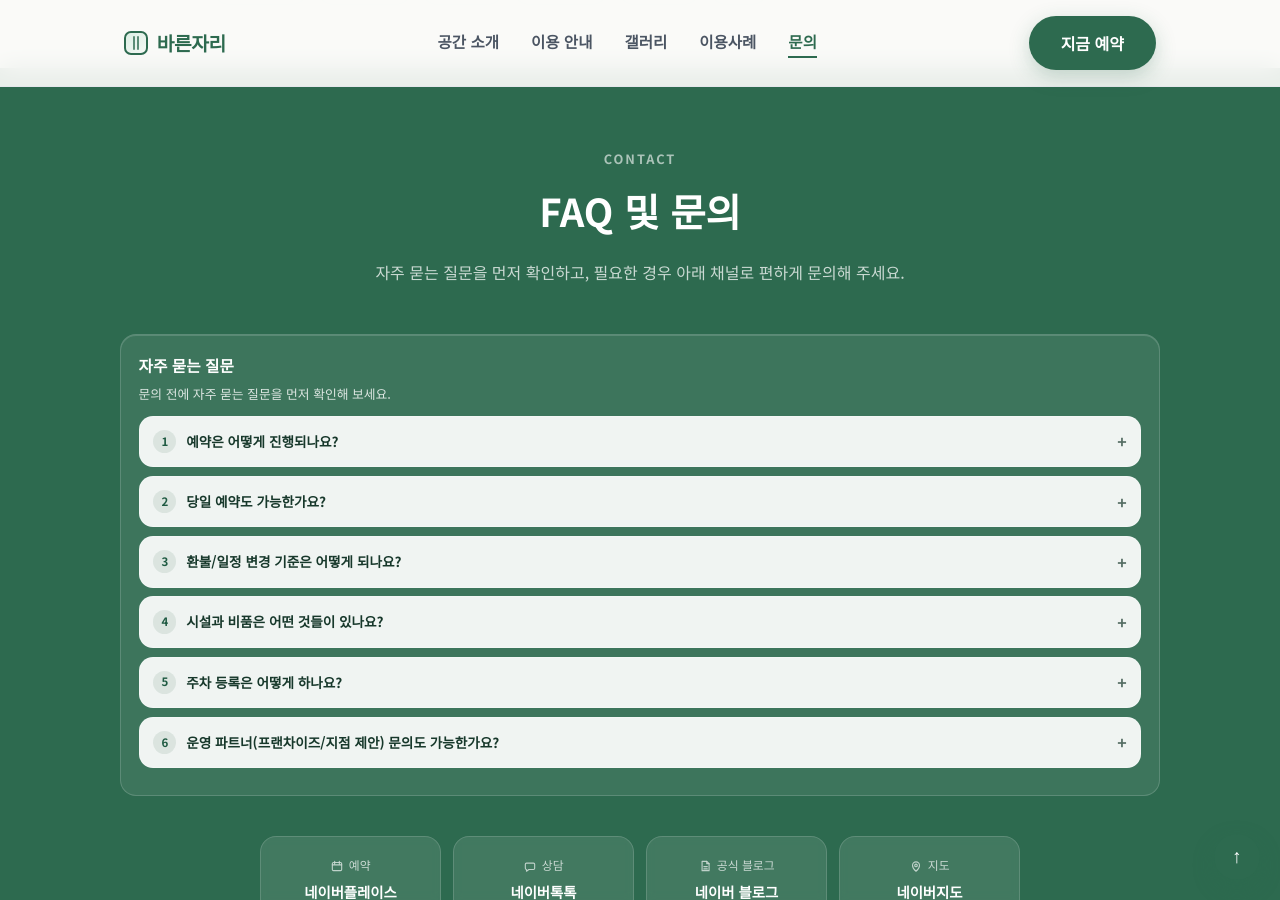
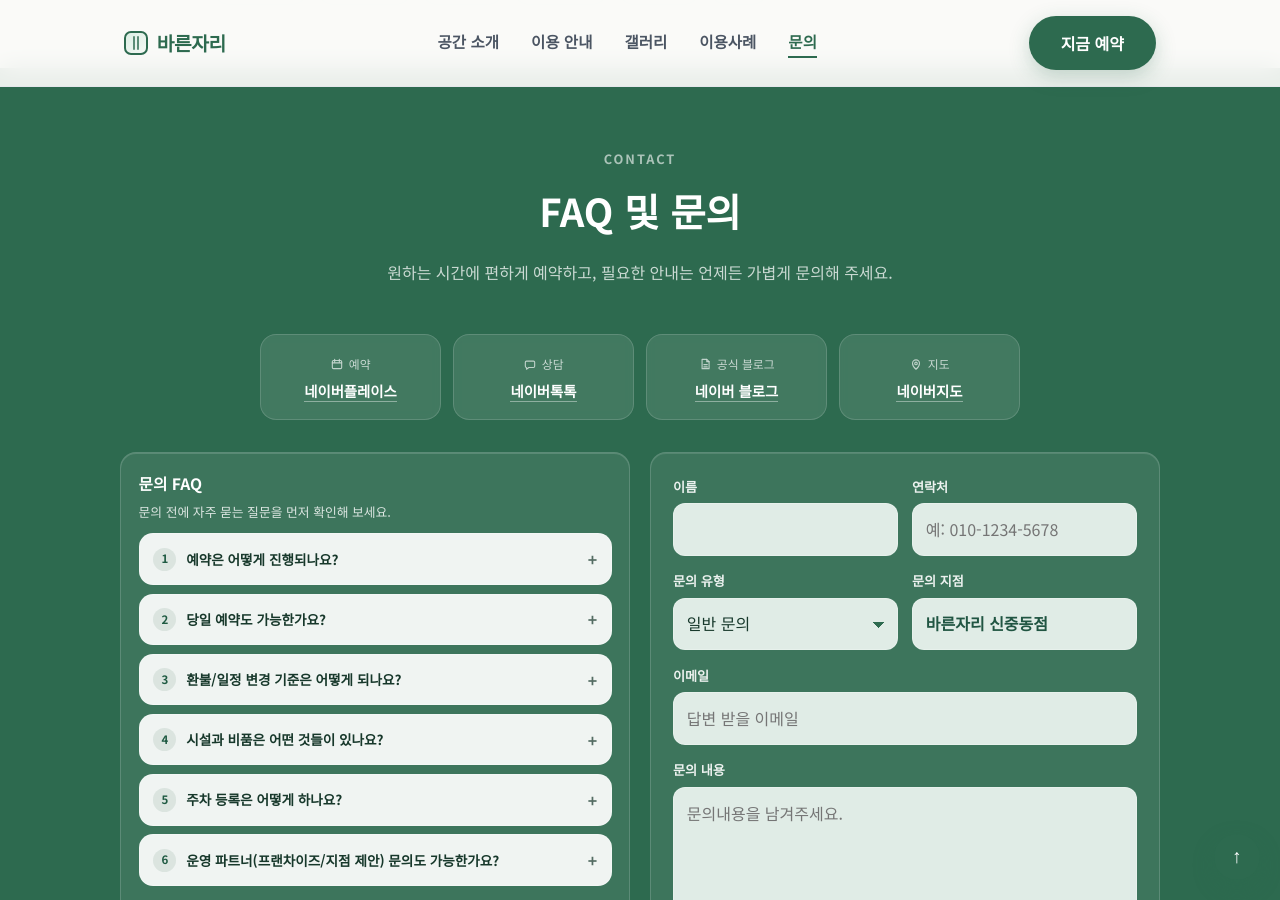
Before and after one commit to bareunspace/blog, a Jekyll site: the page built from index.html, in a window 1280 px wide and 900 px high, scrolled down 6115 px. Built offline with Jekyll 4.4.1, drawn with Linux system fonts in a browser that asks for light colours.

```diff
--- a/index.html
+++ b/index.html
@@ -414,9 +414,28 @@
     <div class="section-inner">
       <p class="section-label soft">Contact</p>
       <h2 class="section-title">FAQ 및 문의</h2>
-      <p class="section-desc">자주 묻는 질문을 먼저 확인하고, 필요한 경우 아래 채널로 편하게 문의해 주세요.</p>
+      <p class="section-desc">원하는 시간에 편하게 예약하고, 필요한 안내는 언제든 가볍게 문의해 주세요.</p>
+      <div class="contact-grid">
+        <div class="contact-item">
+          <p class="ci-label"><svg class="ci-icon" aria-hidden="true"><use href="#i-calendar"></use></svg>예약</p>
+          <p class="ci-value"><a href="https://booking.naver.com/booking/10/bizes/1663159" target="_blank" rel="noopener noreferrer" data-cta="contact_booking">네이버플레이스</a></p>
+        </div>
+        <div class="contact-item">
+          <p class="ci-label"><svg class="ci-icon" aria-hidden="true"><use href="#i-chat"></use></svg>상담</p>
+          <p class="ci-value"><a href="https://talk.naver.com/profile/w1pp89m" target="_blank" rel="noopener noreferrer" data-cta="contact_talk">네이버톡톡</a></p>
+        </div>
+        <div class="contact-item">
+          <p class="ci-label"><svg class="ci-icon" aria-hidden="true"><use href="#i-note"></use></svg>공식 블로그</p>
+          <p class="ci-value"><a href="https://blog.naver.com/bareunjari114" target="_blank" rel="noopener noreferrer">네이버 블로그</a></p>
+        </div>
+        <div class="contact-item">
+          <p class="ci-label"><svg class="ci-icon" aria-hidden="true"><use href="#i-map"></use></svg>지도</p>
+          <p class="ci-value"><a href="https://map.naver.com/p/entry/place/2041312316" target="_blank" rel="noopener noreferrer">네이버지도</a></p>
+        </div>
+      </div>
+      <div class="contact-support-layout">
         <div class="contact-faq" aria-label="문의 자주 묻는 질문">
-        <h3 class="contact-faq-title">자주 묻는 질문</h3>
+          <h3 class="contact-faq-title">문의 FAQ</h3>
           <p class="contact-faq-lead">문의 전에 자주 묻는 질문을 먼저 확인해 보세요.</p>
           <details>
             <summary>예약은 어떻게 진행되나요?</summary>
@@ -443,25 +462,6 @@
             <p>가능합니다. 문의 내용에 운영 제안 목적, 희망 지역, 운영 형태를 남겨주시면 확인 후 순차적으로 안내드립니다.</p>
           </details>
         </div>
-      <div class="contact-grid">
-        <div class="contact-item">
-          <p class="ci-label"><svg class="ci-icon" aria-hidden="true"><use href="#i-calendar"></use></svg>예약</p>
-          <p class="ci-value"><a href="https://booking.naver.com/booking/10/bizes/1663159" target="_blank" rel="noopener noreferrer" data-cta="contact_booking">네이버플레이스</a></p>
-        </div>
-        <div class="contact-item">
-          <p class="ci-label"><svg class="ci-icon" aria-hidden="true"><use href="#i-chat"></use></svg>상담</p>
-          <p class="ci-value"><a href="https://talk.naver.com/profile/w1pp89m" target="_blank" rel="noopener noreferrer" data-cta="contact_talk">네이버톡톡</a></p>
-        </div>
-        <div class="contact-item">
-          <p class="ci-label"><svg class="ci-icon" aria-hidden="true"><use href="#i-note"></use></svg>공식 블로그</p>
-          <p class="ci-value"><a href="https://blog.naver.com/bareunjari114" target="_blank" rel="noopener noreferrer">네이버 블로그</a></p>
-        </div>
-        <div class="contact-item">
-          <p class="ci-label"><svg class="ci-icon" aria-hidden="true"><use href="#i-map"></use></svg>지도</p>
-          <p class="ci-value"><a href="https://map.naver.com/p/entry/place/2041312316" target="_blank" rel="noopener noreferrer">네이버지도</a></p>
-        </div>
-      </div>
-      <div class="contact-form-block">
         <div class="contact-form-wrap">
           <form id="contactForm" class="contact-form" action="https://formsubmit.co/f7ed0ce03c8dd0b9b5b294cf0002adfa" method="POST">
             <input type="hidden" name="_subject" id="contactSubject" value="[바른자리] 문의 접수" />
--- a/styles/main.css
+++ b/styles/main.css
@@ -1040,11 +1040,6 @@
   gap: 1.2rem;
   align-items: stretch;
 }
-.contact-form-block {
-  margin: 1.2rem auto 0;
-  width: 100%;
-  max-width: 1040px;
-}
 .contact-form-wrap {
   margin: 0;
   width: 100%;
@@ -1174,9 +1169,9 @@
   border-color: rgba(28, 109, 79, .48);
 }
 .contact-faq {
-  margin: 1.6rem auto 0;
+  margin: 0;
   width: 100%;
-  max-width: 1040px;
+  max-width: none;
   text-align: left;
   padding: 1.1rem;
   border-radius: var(--radius);
```
Lines whose indentation alone changed are shown as unchanged.
